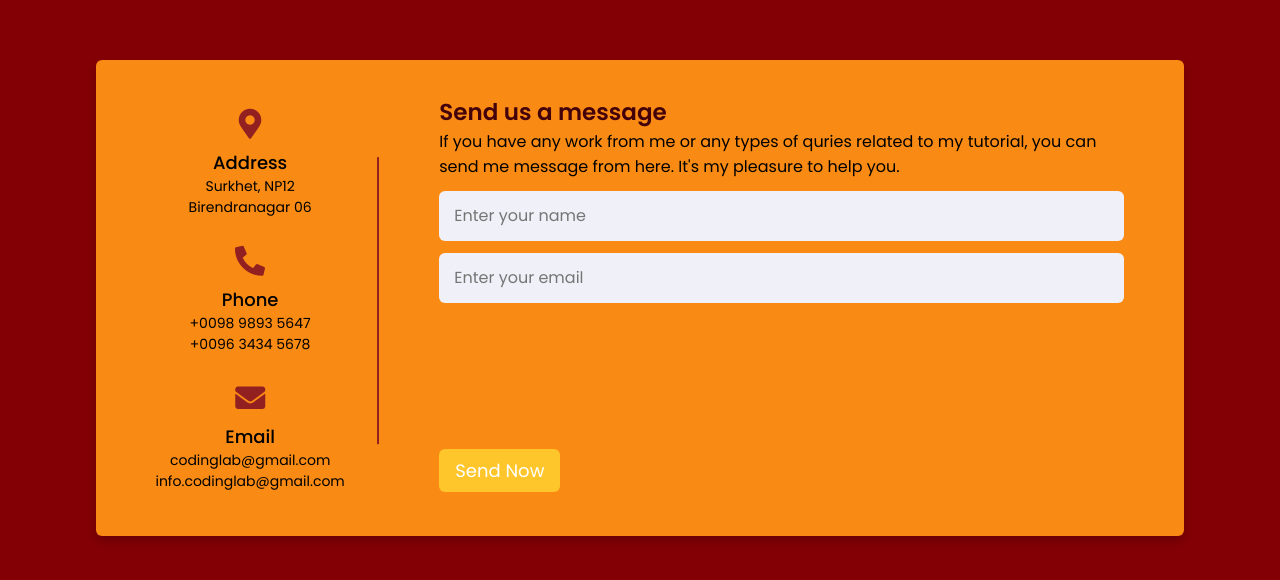
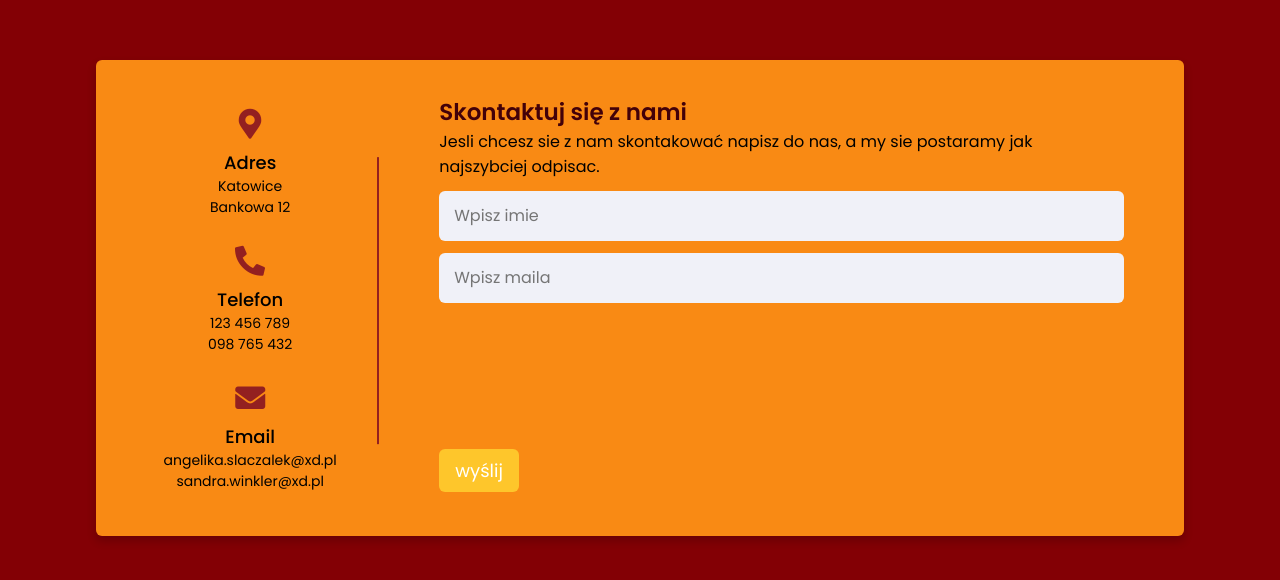
Before and after one commit to slawinangsan/contcatus, a plain HTML site: page index.html in a window 1280 px wide. Shown: the part 102-682 px from the top of the page. Drawn offline with Linux system fonts and the light colour scheme.

Commit message:
Update index.html

```diff
--- a/index.html
+++ b/index.html
@@ -15,38 +15,38 @@
       <div class="left-side">
         <div class="address details">
           <i class="fas fa-map-marker-alt"></i>
-          <div class="topic">Address</div>
-          <div class="text-one">Surkhet, NP12</div>
-          <div class="text-two">Birendranagar 06</div>
+          <div class="topic">Adres</div>
+          <div class="text-one">Katowice</div>
+          <div class="text-two">Bankowa 12</div>
         </div>
         <div class="phone details">
           <i class="fas fa-phone-alt"></i>
-          <div class="topic">Phone</div>
-          <div class="text-one">+0098 9893 5647</div>
-          <div class="text-two">+0096 3434 5678</div>
+          <div class="topic">Telefon</div>
+          <div class="text-one">123 456 789</div>
+          <div class="text-two">098 765 432</div>
         </div>
         <div class="email details">
           <i class="fas fa-envelope"></i>
           <div class="topic">Email</div>
-          <div class="text-one">codinglab@gmail.com</div>
-          <div class="text-two">info.codinglab@gmail.com</div>
+          <div class="text-one">angelika.slaczalek@xd.pl</div>
+          <div class="text-two">sandra.winkler@xd.pl</div>
         </div>
       </div>
       <div class="right-side">
-        <div class="topic-text">Send us a message</div>
-        <p>If you have any work from me or any types of quries related to my tutorial, you can send me message from here. It's my pleasure to help you.</p>
+        <div class="topic-text">Skontaktuj się z nami</div>
+        <p>Jesli chcesz sie z nam skontakować napisz do nas, a my sie postaramy jak najszybciej odpisac.</p>
       <form action="#">
         <div class="input-box">
-          <input type="text" placeholder="Enter your name">
+          <input type="text" placeholder="Wpisz imie">
         </div>
         <div class="input-box">
-          <input type="text" placeholder="Enter your email">
+          <input type="text" placeholder="Wpisz maila">
         </div>
         <div class="input-box message-box">
 
         </div>
         <div class="button">
-          <input type="button" value="Send Now" >
+          <input type="button" value="wyślij">
         </div>
       </form>
     </div>
```
